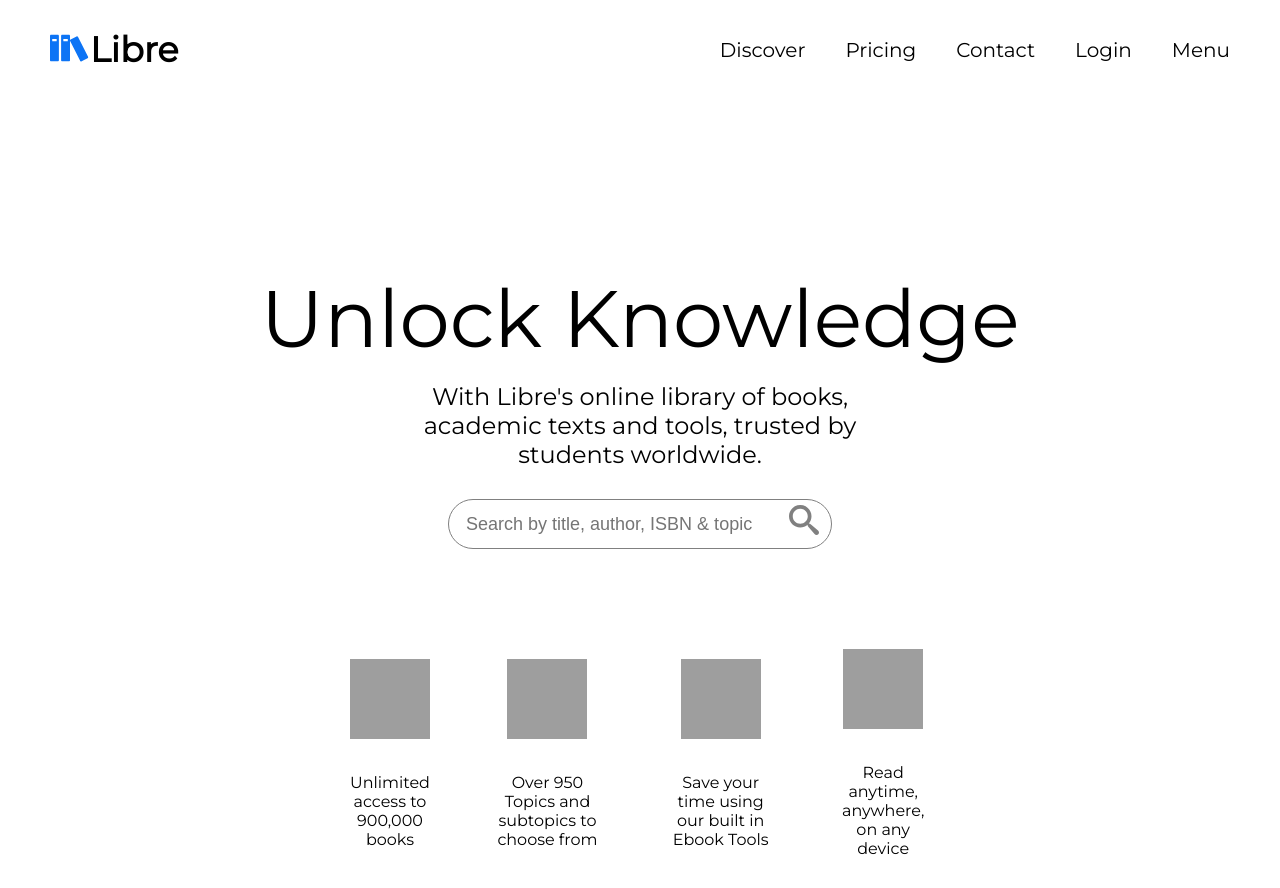
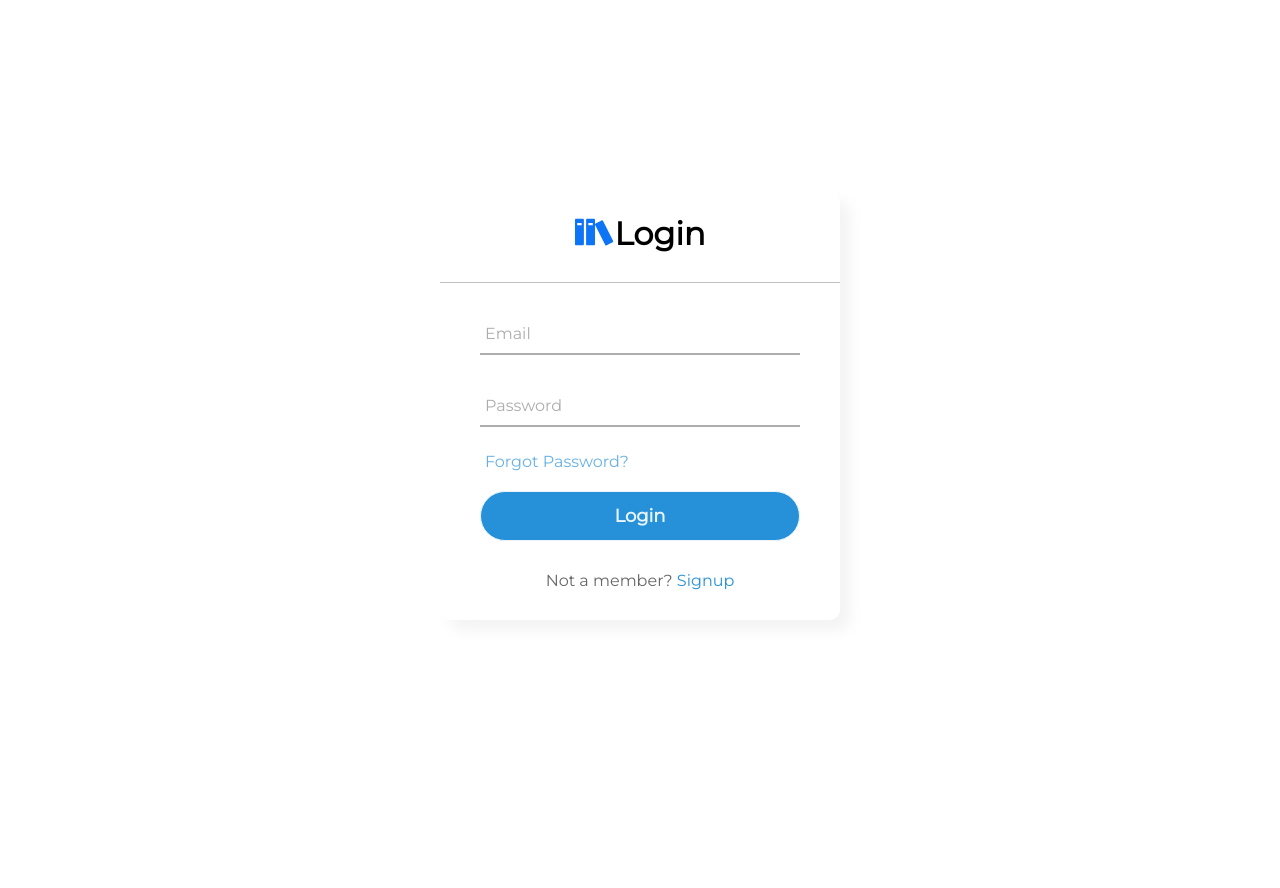
Before and after one commit to Team-Ente/Libre, a React (Create React App) app in the folder client/: page /login in a window 1280 px wide. After the commit the page ends 800 px from the top, so only its background shows below. Built offline with nearby package versions, Linux system fonts and the light colour scheme; grey boxes are pictures that could not be loaded.

Commit message:
login done

```diff
--- a/client/src/App.js
+++ b/client/src/App.js
@@ -1,11 +1,16 @@
 import React from 'react'
 import Homepage from './pages/Homepage/Homepage';
-import Topbar from './Components/Topbar/Topbar';
+import Landingpage from './pages/Landingpage/Landingpage';
+import { Route, Routes, useLocation } from 'react-router-dom';
 function App() {
+  const location = useLocation();
   return (
       <div className='App'>
-        {/* <Homepage /> */}
-        <Topbar />
+        <Landingpage />
+        <Routes key={location.pathname} location={location}>
+          <Route exact path='/' element={<Landingpage />} />
+          <Route exact path='/home' element={<Homepage />} />
+        </Routes>
       </div>
   );
 }
--- /dev/null
+++ b/client/src/pages/Landingpage/Animation.jsx
@@ -0,0 +1,17 @@
+import React from 'react';
+import { motion } from 'framer-motion';
+
+const anim = {
+    initial: { opacity: 0, x: 0},
+    animate: { opacity: 1, x: 0},
+    exit: { opacity: 0, x: 0},
+}
+function Animation({children}) {
+  return (
+    <motion.div variants={anim} initial="initial" animate="animate" exit="exit" transition={{duration: 0.3}}>
+        {children}
+    </motion.div>
+  )
+}
+
+export default Animation
--- a/client/src/Components/Topbar/Topbar.css
+++ b/client/src/pages/Landingpage/Initial/Initial.css
@@ -3,29 +3,34 @@
     font-family: 'Montserrat', sans-serif;;
 }
 .top-row {
-    margin-bottom: 50px;
+    margin-bottom: 0px;
     width: 100%;
-    height: 50px;
+    height: 100px;
     position: sticky;
     top: 0%;
     display: flex;
     align-items: center;
-
+    background-color: white;
 }
 .top-row > .col-logo {
     flex:1;
+    margin-top: -50px;
     /* background-color: red; */
 }
 .top-row > .col-links {
     /* background-color: blue; */
     flex:6;
-    margin-top: 50px;
+    margin-top: 0px;
     display: flex;
     justify-content:right;
     padding: 50px;
     font-size: 20px;
     align-items:flex-end;
     gap: 40px;
+}
+a {
+    text-decoration: none;
+    color: black;
 }
 
 .top-row > .col-links > ul {
@@ -97,3 +102,19 @@
 .sitem > p {
     padding: 30px;
 }
+.discover {
+    margin-top: 100px;
+    display: flex;
+    flex:1;
+    align-items: center;
+    flex-direction: column;
+}
+.dis-title {
+    display: flex;
+    flex-direction: row;
+    justify-content: space-between;
+    width: 62%;
+}
+.dis-title > p:first-child {
+    font-size: 30px;
+}
--- a/client/src/Components/Topbar/Topbar.jsx
+++ b/client/src/pages/Landingpage/Initial/Initial.jsx
@@ -1,8 +1,10 @@
 import React from 'react';
-import Logo from '../Logo/Logo';
+import Discover from '../../Homepage/Discover/Discover';
+import Logo from '../../../Components/Logo/Logo';
 import * as IcoIcons from 'react-icons/im';
 
-import './Topbar.css';
+import './Initial.css';
+import { Link } from 'react-router-dom';
 function Topbar() {
   return (
     <div>
@@ -16,7 +18,7 @@ function Topbar() {
             <li>Discover</li>
             <li>Pricing</li>
             <li>Contact</li>
-            <li>Login</li>
+            <li><Link to='/login'>Login</Link></li>
           </ul>
           <p>Menu</p>
         </div>
@@ -39,6 +41,7 @@ function Topbar() {
             </tr>
           </table>
         </div>
+
         <div className="showoff">
           <div className='sitem'>
             <img src="https://cdn-icons-png.flaticon.com/512/3389/3389081.png" alt="books" />
@@ -62,6 +65,13 @@ function Topbar() {
         </div>
       </div>
 
+      <div className="discover">
+        <div className="dis-title">
+          <p>Go beyond your Reading list</p>
+          <p>View All topics</p>
+        </div>
+        <Discover />
+      </div>
 
 
     </div>
--- a/client/src/pages/Landingpage/Landingpage.jsx
+++ b/client/src/pages/Landingpage/Landingpage.jsx
@@ -1,10 +1,18 @@
 import React from 'react';
-import Logo from '../../Components/Logo/Logo';
+import { Route, Routes, useLocation } from 'react-router-dom';
+import Initial from './Initial/Initial';
+import Login from './Login/Login';
+import Signup from './Signup/Signup';
 
 function Landingpage() {
+  const location = useLocation();
   return (
     <div>
-
+      <Routes key={location.pathname} location={location}>
+        <Route exact path = '/' element={<Initial />} />
+        <Route exact path = '/login' element={<Login />} />
+        <Route exact path = '/signup' element={<Signup />} />
+      </Routes>
     </div>
   )
 }
--- a/client/src/pages/Landingpage/Login/Login.css
+++ b/client/src/pages/Landingpage/Login/Login.css
@@ -1,7 +1,223 @@
-@import url('https://fonts.googleapis.com/css2?family=Noto+Sans:wght@700&family=Poppins:wght@400;500;600&display=swap');
+.Login {
+  width: 100%;
+  display: flex;
+  flex-direction: column;
+  justify-content: center;
+  align-items:center;
+  vertical-align: center;
+  margin-top: 15%;
+}
+.libre-icon {
+  font-size: 40px;
+  color: #0d74F5;
+}
+.center {
+  width: 400px;
+  background: white;
+  border-radius: 10px;
+  box-shadow: 10px 10px 15px rgba(0,0,0,0.05);
+}
+.center h1{
+  text-align: center;
+  padding: 20px 0;
+  border-bottom: 1px solid silver;
+}
+i {
+  vertical-align:middle;
+}
+.center form{
+  padding: 0 40px;
+  box-sizing: border-box;
+}
+form .txt_field{
+  position: relative;
+  border-bottom: 2px solid #adadad;
+  margin: 30px 0;
+}
+.txt_field input{
+  width: 100%;
+  padding: 0 5px;
+  height: 40px;
+  font-size: 16px;
+  border: none;
+  background: none;
+  outline: none;
+}
+.txt_field label{
+  position: absolute;
+  top: 50%;
+  left: 5px;
+  color: #adadad;
+  transform: translateY(-50%);
+  font-size: 16px;
+  pointer-events: none;
+  transition: .5s;
+}
+.txt_field span::before{
+  content: '';
+  position: absolute;
+  top: 40px;
+  left: 0;
+  width: 0%;
+  height: 2px;
+  background: #2691d9;
+  transition: .5s;
+}
+.txt_field input:focus ~ label,
+.txt_field input:valid ~ label{
+  top: -5px;
+  color: #2691d9;
+}
+.txt_field input:focus ~ span::before,
+.txt_field input:valid ~ span::before{
+  width: 100%;
+}
+.pass{
+  margin: -5px 0 20px 5px;
+  color: #2691d9;
+  cursor: pointer;
+  opacity: 70%;
+}
+.pass:hover{
+  text-decoration: underline;
+}
+input[type="submit"]{
+  width: 100%;
+  height: 50px;
+  border: 1px solid;
+  background: #2691d9;
+  border-radius: 25px;
+  font-size: 18px;
+  color: #e9f4fb;
+  font-weight: 700;
+  cursor: pointer;
+  outline: none;
+}
+input[type="submit"]:hover{
+  border-color: #2691d9;
+  transition: .5s;
+}
+.signup_link{
+  margin: 30px 0;
+  text-align: center;
+  font-size: 16px;
+  color: #666666;
+}
+.signup_link a{
+  color: #2691d9;
+  text-decoration: none;
+}
+.signup_link a:hover{
+  text-decoration: underline;
+}
+/* @import url('https://fonts.googleapis.com/css2?family=Noto+Sans:wght@700&family=Poppins:wght@400;500;600&display=swap');
 
 .center{
-  /* position: absolute; */
+  position: absolute;
+  top: 50%;
+  left: 50%;
+  transform: translate(-50%, -50%);
+  width: 400px;
+  background: white;
+  border-radius: 10px;
+  box-shadow: 10px 10px 15px rgba(0,0,0,0.05);
+}
+
+.center h1{
+  text-align: center;
+  padding: 20px 0;
+  border-bottom: 1px solid silver;
+}
+.center form{
+  padding: 0 40px;
+  box-sizing: border-box;
+}
+form .txt_field{
+  position: relative;
+  border-bottom: 2px solid #adadad;
+  margin: 30px 0;
+}
+.txt_field input{
+  width: 100%;
+  padding: 0 5px;
+  height: 40px;
+  font-size: 16px;
+  border: none;
+  background: none;
+  outline: none;
+}
+.txt_field label{
+  position: absolute;
+  top: 50%;
+  left: 5px;
+  color: #adadad;
+  transform: translateY(-50%);
+  font-size: 16px;
+  pointer-events: none;
+  transition: .5s;
+}
+.txt_field span::before{
+  content: '';
+  position: absolute;
+  top: 40px;
+  left: 0;
+  width: 0%;
+  height: 2px;
+  background: #2691d9;
+  transition: .5s;
+}
+.txt_field input:focus ~ label,
+.txt_field input:valid ~ label{
+  top: -5px;
+  color: #2691d9;
+}
+.txt_field input:focus ~ span::before,
+.txt_field input:valid ~ span::before{
+  width: 100%;
+}
+.pass{
+  margin: -5px 0 20px 5px;
+  color: #2691d9;
+  cursor: pointer;
+  opacity: 70%;
+}
+.pass:hover{
+  text-decoration: underline;
+}
+input[type="submit"]{
+  width: 100%;
+  height: 50px;
+  border: 1px solid;
+  background: #2691d9;
+  border-radius: 25px;
+  font-size: 18px;
+  color: #e9f4fb;
+  font-weight: 700;
+  cursor: pointer;
+  outline: none;
+}
+input[type="submit"]:hover{
+  border-color: #2691d9;
+  transition: .5s;
+}
+.signup_link{
+  margin: 30px 0;
+  text-align: center;
+  font-size: 16px;
+  color: #666666;
+}
+.signup_link a{
+  color: #2691d9;
+  text-decoration: none;
+}
+.signup_link a:hover{
+  text-decoration: underline;
+} */
+
+/* @import url('https://fonts.googleapis.com/css2?family=Noto+Sans:wght@700&family=Poppins:wght@400;500;600&display=swap');
+
+.center{
+  position: absolute;
   top: 50%;
   left: 50%;
   transform: translate(-50%, -50%);
@@ -99,4 +315,4 @@ input[type="submit"]:hover{
 }
 .signup_link a:hover{
   text-decoration: underline;
-}
+} */
--- a/client/src/pages/Landingpage/Login/Login.jsx
+++ b/client/src/pages/Landingpage/Login/Login.jsx
@@ -1,11 +1,15 @@
 import React from 'react';
+import * as IcoIcons from 'react-icons/im';
+import { Link } from 'react-router-dom';
 import "./Login.css";
-
+import Animation from '../Animation';
 function Login() {
   return (
-    <div>
+    <Animation>
+
+    <div className='Login'>
         <div className="center">
-        <h1>Login</h1>
+        <Link to='/'><h1 className='icon'><i className='libre-icon'><IcoIcons.ImBooks /></i>Login</h1></Link>
         <form method="post">
             <div className="txt_field">
             <input type="text" required />
@@ -20,11 +24,13 @@ function Login() {
             <div className="pass">Forgot Password?</div>
             <input type="submit" value="Login" />
             <div className="signup_link">
-            Not a member? <a href="/signup">Signup</a>
+            Not a member? <Link to="/signup">Signup</Link>
             </div>
         </form>
         </div>
     </div>
+
+    </Animation>
   )
 }
 
--- a/client/src/pages/Landingpage/Signup/Signup.css
+++ b/client/src/pages/Landingpage/Signup/Signup.css
@@ -1,4 +1,117 @@
-@import url('https://fonts.googleapis.com/css2?family=Noto+Sans:wght@700&family=Poppins:wght@400;500;600&display=swap');
+.Signup {
+  width: 100%;
+  display: flex;
+  flex-direction: column;
+  justify-content: center;
+  align-items:center;
+  vertical-align: center;
+  margin-top: 15%;
+}
+.libre-icon {
+  font-size: 40px;
+  color: #0d74F5;
+}
+.center {
+  width: 400px;
+  background: white;
+  border-radius: 10px;
+  box-shadow: 10px 10px 15px rgba(0,0,0,0.05);
+}
+.center h1{
+  text-align: center;
+  padding: 20px 0;
+  border-bottom: 1px solid silver;
+}
+.center form{
+  padding: 0 40px;
+  box-sizing: border-box;
+}
+form .txt_field{
+  position: relative;
+  border-bottom: 2px solid #adadad;
+  margin: 30px 0;
+}
+.txt_field input{
+  width: 100%;
+  padding: 0 5px;
+  height: 40px;
+  font-size: 16px;
+  border: none;
+  background: none;
+  outline: none;
+}
+.txt_field label{
+  position: absolute;
+  top: 50%;
+  left: 5px;
+  color: #adadad;
+  transform: translateY(-50%);
+  font-size: 16px;
+  pointer-events: none;
+  transition: .5s;
+}
+.txt_field span::before{
+  content: '';
+  position: absolute;
+  top: 40px;
+  left: 0;
+  width: 0%;
+  height: 2px;
+  background: #2691d9;
+  transition: .5s;
+}
+.txt_field input:focus ~ label,
+.txt_field input:valid ~ label{
+  top: -5px;
+  color: #2691d9;
+}
+.txt_field input:focus ~ span::before,
+.txt_field input:valid ~ span::before{
+  width: 100%;
+}
+.pass{
+  margin: -5px 0 20px 5px;
+  color: #2691d9;
+  cursor: pointer;
+  opacity: 70%;
+}
+.pass:hover{
+  text-decoration: underline;
+}
+input[type="submit"]{
+  width: 100%;
+  height: 50px;
+  border: 1px solid;
+  background: #2691d9;
+  border-radius: 25px;
+  font-size: 18px;
+  color: #e9f4fb;
+  font-weight: 700;
+  cursor: pointer;
+  outline: none;
+}
+input[type="submit"]:hover{
+  border-color: #2691d9;
+  transition: .5s;
+}
+
+i {
+  vertical-align:middle;
+}
+.signup_link{
+  margin: 30px 0;
+  text-align: center;
+  font-size: 16px;
+  color: #666666;
+}
+.signup_link a{
+  color: #2691d9;
+  text-decoration: none;
+}
+.signup_link a:hover{
+  text-decoration: underline;
+}
+/* @import url('https://fonts.googleapis.com/css2?family=Noto+Sans:wght@700&family=Poppins:wght@400;500;600&display=swap');
 
 .center{
   position: absolute;
@@ -10,6 +123,7 @@
   border-radius: 10px;
   box-shadow: 10px 10px 15px rgba(0,0,0,0.05);
 }
+
 .center h1{
   text-align: center;
   padding: 20px 0;
@@ -99,4 +213,4 @@ input[type="submit"]:hover{
 }
 .signup_link a:hover{
   text-decoration: underline;
-}
+} */
--- a/client/src/pages/Landingpage/Signup/Signup.jsx
+++ b/client/src/pages/Landingpage/Signup/Signup.jsx
@@ -1,10 +1,15 @@
 import React from 'react';
-import "./signup.css";
+import * as IcoIcons from 'react-icons/im';
+import { Link } from 'react-router-dom';
+import "./Signup.css";
+import Animation from '../Animation';
 function Signup() {
   return (
-    <div>
+    <Animation>
+
+    <div className='Signup'>
         <div className="center">
-        <h1>Signup</h1>
+        <Link to='/'><h1 className='icon'><i className='libre-icon'><IcoIcons.ImBooks /></i>Signup</h1></Link>
         <form method="post">
             <div className="txt_field">
             <input type="text" required />
@@ -24,11 +29,12 @@ function Signup() {
             <div className="pass">Forgot Password?</div>
             <input type="submit" value="Login" />
             <div className="signup_link">
-            Have an account? <a href="/login">Login</a>
+            Have an account? <Link to="/login">Login</Link>
             </div>
         </form>
         </div>
     </div>
+  </Animation>
   )
 }
 
```
